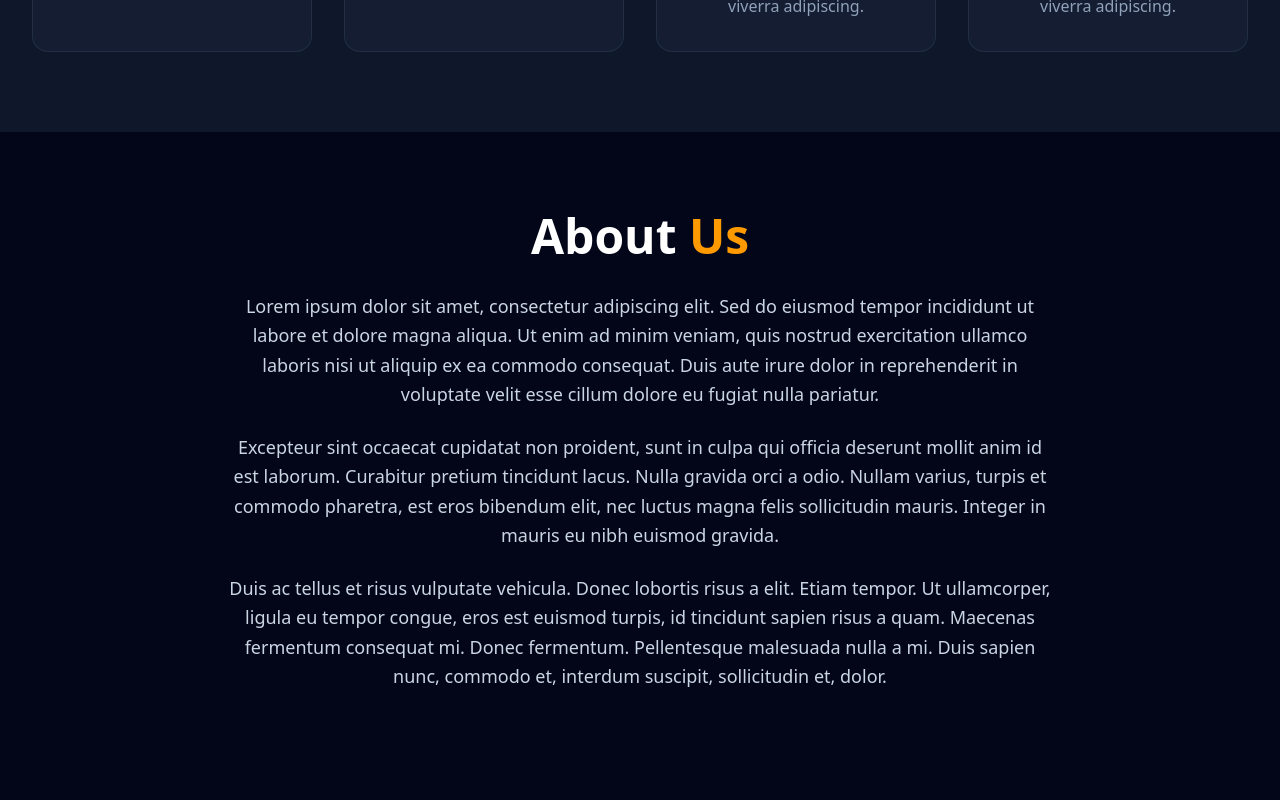
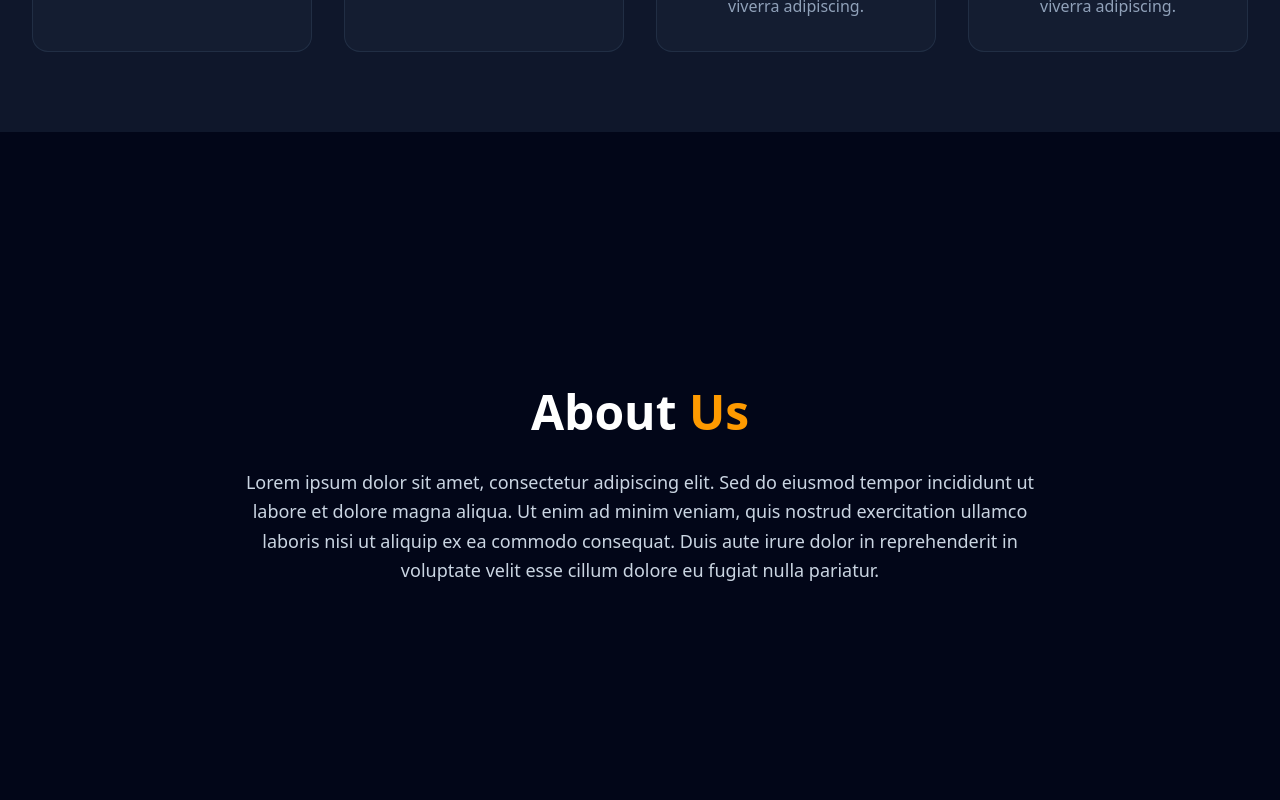
Before and after one commit to taredcouk/tradegoldandsilver, a Next.js app: page / in a window 1280 px wide. Shown: the part 1380-2180 px from the top of the page. Built offline with nearby package versions, Linux system fonts and the light colour scheme.

Commit message:
Update About.tsx

```diff
--- a/components/About.tsx
+++ b/components/About.tsx
@@ -1,6 +1,6 @@
 const About = () => {
   return (
-    <section className="bg-slate-950 py-20 text-white">
+    <section className="bg-slate-950 py-64 text-white">
       <div className="container mx-auto px-4 sm:px-6 lg:px-8 max-w-4xl text-center">
         <h2 className="text-3xl md:text-5xl font-bold mb-8">
           About <span className="text-amber-500">Us</span>
@@ -10,12 +10,6 @@ const About = () => {
           <p>
             Lorem ipsum dolor sit amet, consectetur adipiscing elit. Sed do eiusmod tempor incididunt ut labore et dolore magna aliqua. Ut enim ad minim veniam, quis nostrud exercitation ullamco laboris nisi ut aliquip ex ea commodo consequat. Duis aute irure dolor in reprehenderit in voluptate velit esse cillum dolore eu fugiat nulla pariatur.
           </p>
-          <p>
-            Excepteur sint occaecat cupidatat non proident, sunt in culpa qui officia deserunt mollit anim id est laborum. Curabitur pretium tincidunt lacus. Nulla gravida orci a odio. Nullam varius, turpis et commodo pharetra, est eros bibendum elit, nec luctus magna felis sollicitudin mauris. Integer in mauris eu nibh euismod gravida.
-          </p>
-          <p>
-            Duis ac tellus et risus vulputate vehicula. Donec lobortis risus a elit. Etiam tempor. Ut ullamcorper, ligula eu tempor congue, eros est euismod turpis, id tincidunt sapien risus a quam. Maecenas fermentum consequat mi. Donec fermentum. Pellentesque malesuada nulla a mi. Duis sapien nunc, commodo et, interdum suscipit, sollicitudin et, dolor.
-          </p>
         </div>
       </div>
     </section>
```
